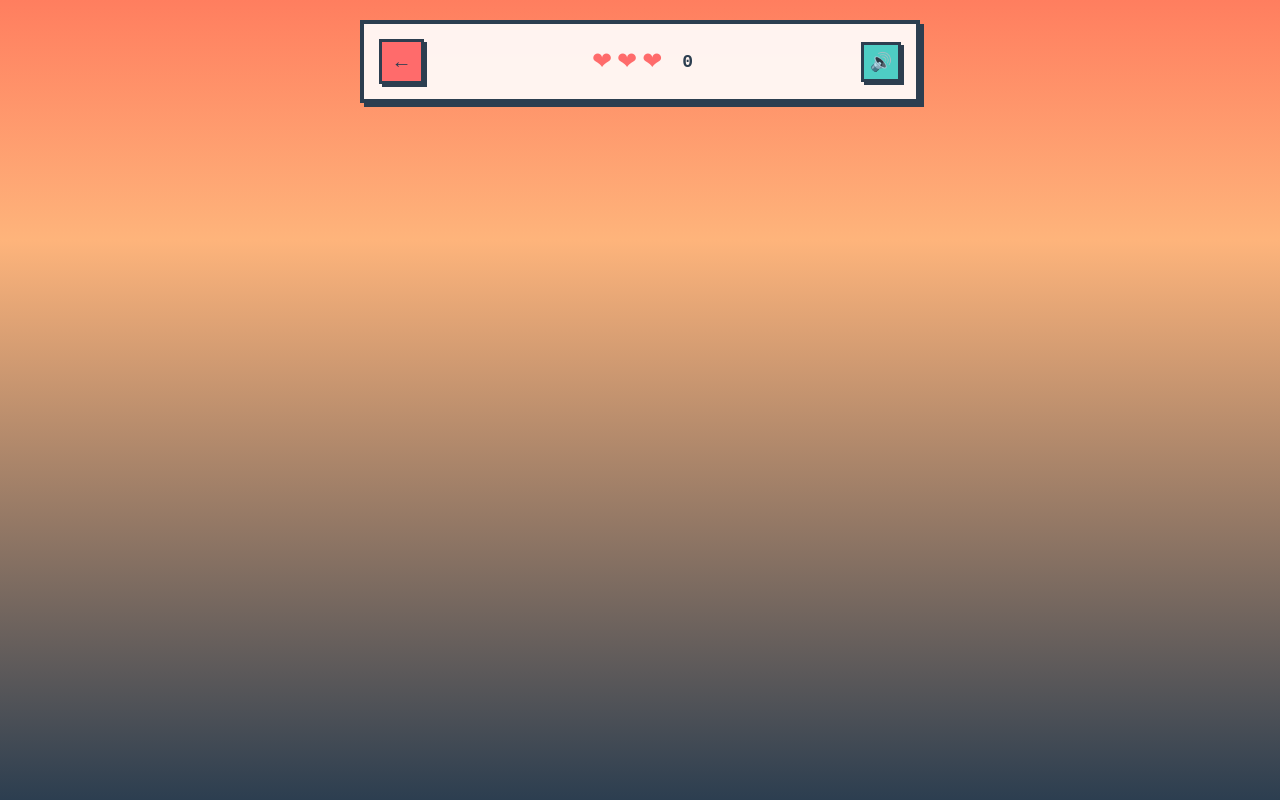
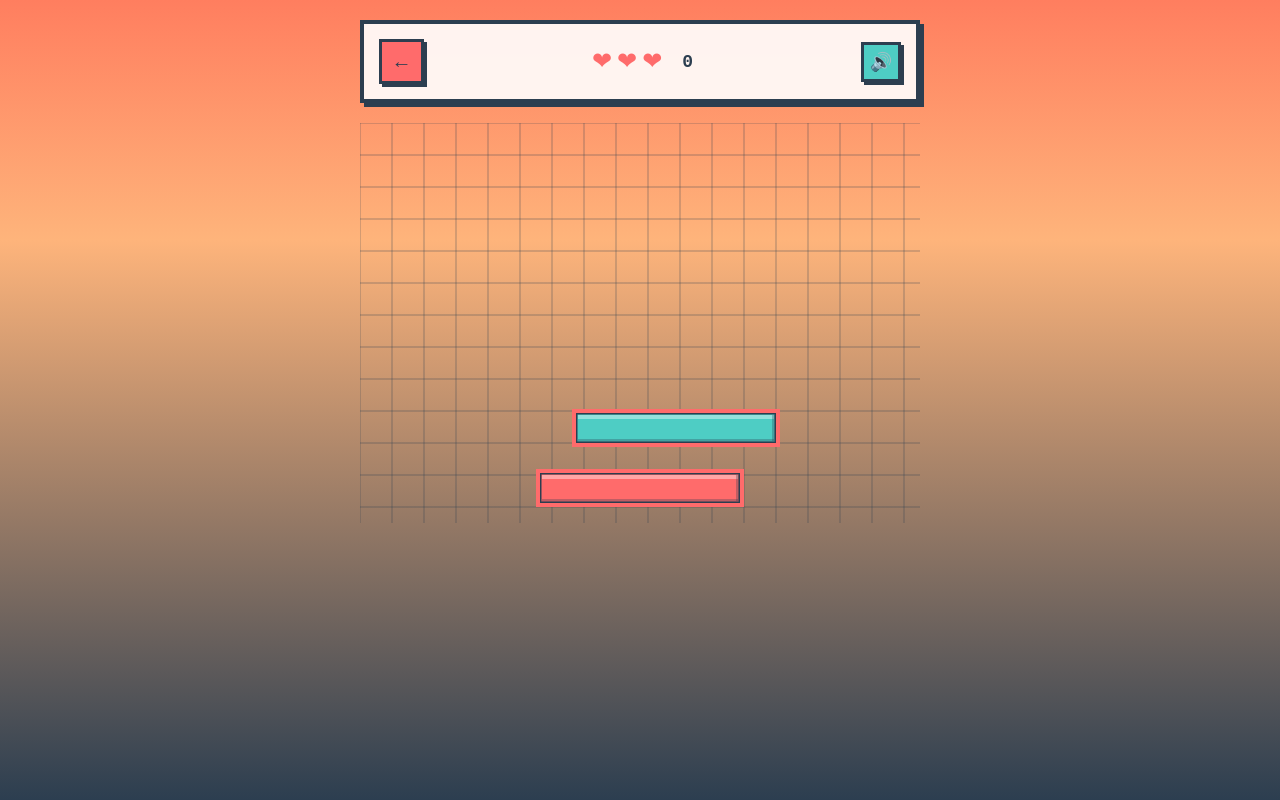
Before and after one commit to SmarTokapp/smartok-games, a plain HTML site: page quantum-stack/index.html in a window 1280 px wide. Both pictures are taken after a click on the button "START GAME". Drawn offline with Linux system fonts and the light colour scheme.

Commit message:
Add files via upload

```diff
--- a/quantum-stack/index.html
+++ b/quantum-stack/index.html
@@ -124,6 +124,8 @@
       display: flex;
       justify-content: center;
       align-items: center;
+      min-height: 400px;
+      width: 100%;
     }
 
     canvas {
@@ -455,6 +457,7 @@
       const rect = gameArea.getBoundingClientRect();
       canvas.width = rect.width;
       canvas.height = rect.height;
+      console.log('Canvas resized to:', canvas.width, canvas.height, 'Game area rect:', rect);
     }
 
     function createBlock(x, y, width, color) {
@@ -493,6 +496,8 @@
 
       // Reset direction
       direction = 1;
+
+      console.log('Spawned block:', currentBlock, 'Canvas size:', canvasWidth, canvasHeight);
     }
 
     function updateBlock() {
@@ -638,6 +643,8 @@
       // Clear canvas
       ctx.clearRect(0, 0, canvas.width, canvas.height);
 
+      console.log('Drawing - Canvas size:', canvas.width, canvas.height, 'Blocks:', blocks.length, 'Current block:', currentBlock);
+
       // Draw retro pixel grid
       ctx.strokeStyle = 'rgba(44, 62, 80, 0.2)';
       ctx.lineWidth = 2;
@@ -728,13 +735,15 @@
       document.getElementById('gameOverScreen').style.display = 'none';
       document.getElementById('gameScreen').classList.remove('hidden');
 
-      // Resize canvas
-      resizeCanvas();
+      // Resize canvas after layout update
+      requestAnimationFrame(() => {
+        resizeCanvas();
 
-      // Start game
-      spawnBlock();
-      playBackgroundMusic();
-      gameLoop();
+        // Start game
+        spawnBlock();
+        playBackgroundMusic();
+        gameLoop();
+      });
     }
 
     function goBack() {
```
